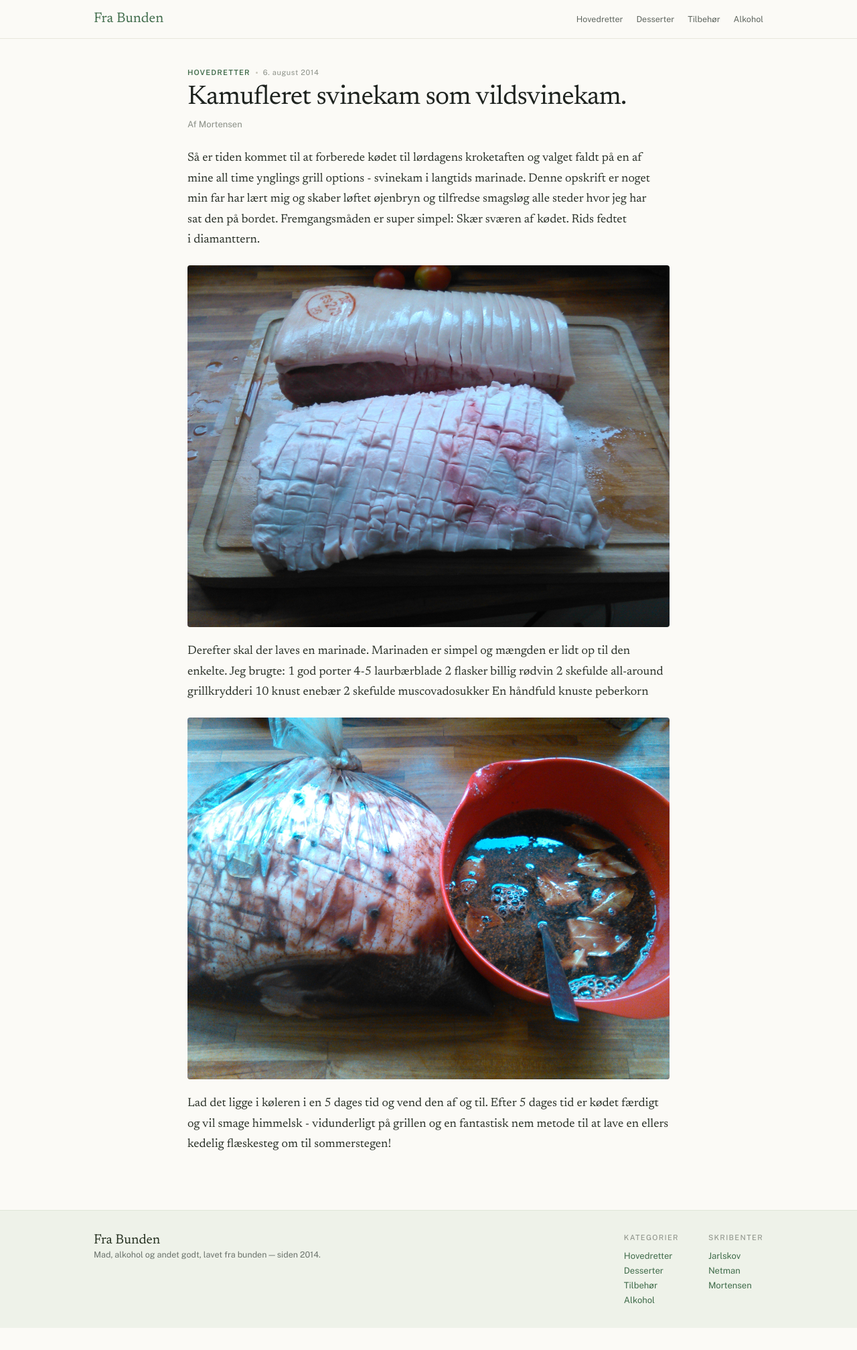
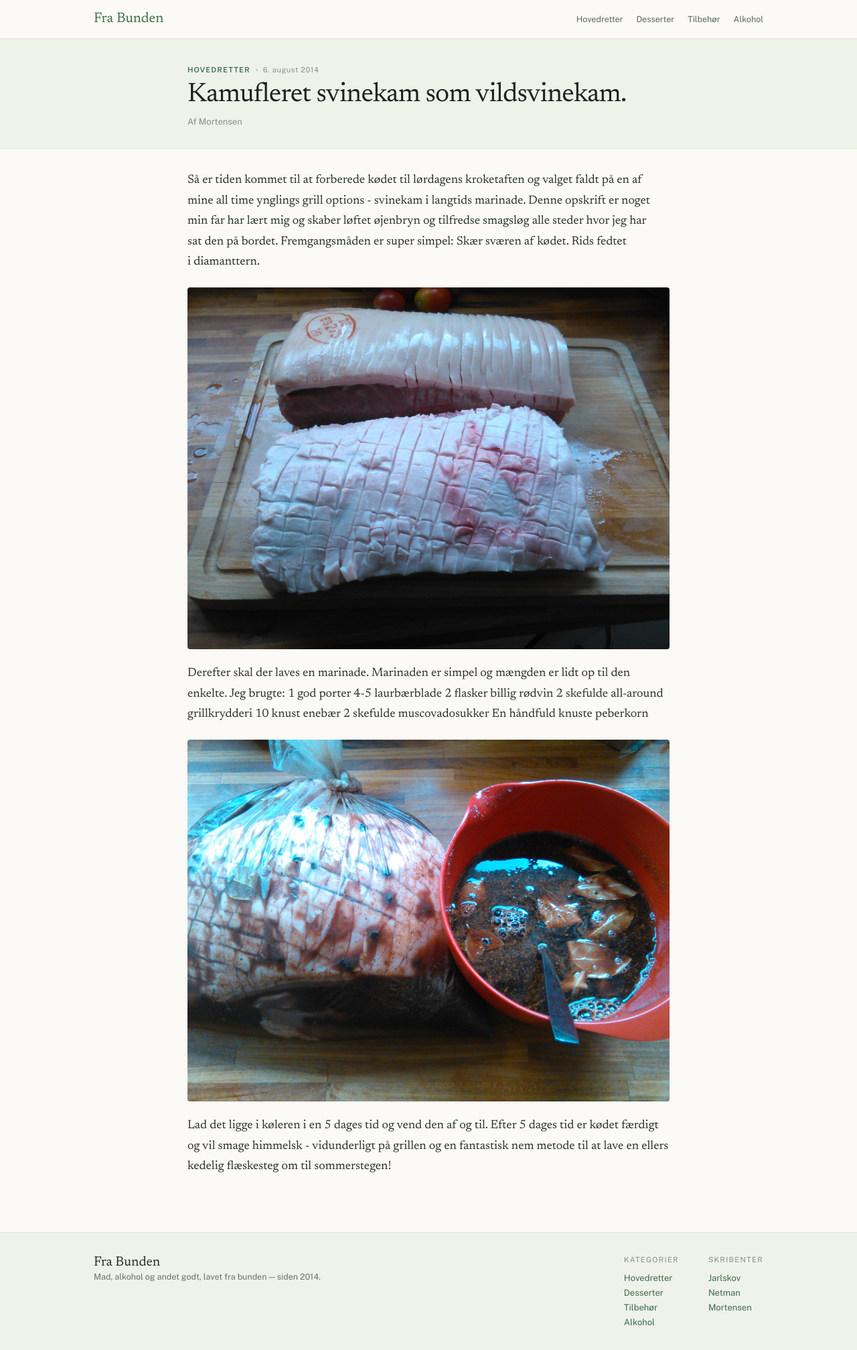
Before and after one commit to Jarlskov/frabunden-github, a Jekyll site: the page built from _posts/2014-08-06-kamufleret-svinekam-som-vildsvinekam.md, in a window 1280 px wide. Shown: the whole page at 67% size. Built offline with Jekyll 4.4.1, drawn with Linux system fonts in a browser that asks for light colours; before the commit the page ends 1982 px from its top, so only the background shows below that.

Commit message:
Center list pages and give post headers a green banner
Post/category listings weren't constrained to the same 1000px
container as the header/footer, so they stretched full-width on wide
screens while posts read as a narrow centered column. Also moves the
post title/kicker/byline into a full-bleed banner matching the
category archive page's green treatment, for visual consistency
between the two.

```diff
--- a/_layouts/post.html
+++ b/_layouts/post.html
@@ -1,7 +1,7 @@
 ---
 layout: default
 ---
-<article class="post-article">
+<div class="post-header-banner">
   <div class="post-header">
     <div class="post-kicker">
       <span class="category">{{ page.categories | join: " · " }}</span>
@@ -11,7 +11,9 @@ layout: default
     <h1 class="post-title">{{ page.title }}</h1>
     {% if page.author %}<div class="post-byline">Af {{ page.author }}</div>{% endif %}
   </div>
+</div>
 
+<article class="post-article">
   {% if page.thumbnail %}
   <div class="post-hero">
     <img src="{{ page.thumbnail | relative_url }}" alt="{{ page.title }}">
--- a/assets/css/style.css
+++ b/assets/css/style.css
@@ -187,6 +187,8 @@ ul, ol {
 .post-list {
   display: flex;
   flex-direction: column;
+  max-width: 1000px;
+  margin: 0 auto;
 }
 
 .post-list-item {
@@ -341,16 +343,22 @@ ul, ol {
 
 /* ---- article ---- */
 
-.post-article {
-  padding: 44px 24px 64px;
+.post-header-banner {
+  background: var(--bg-footer);
+  border-bottom: 1px solid var(--border-green);
+  padding: 40px 24px 32px;
 }
 
 .post-header {
   max-width: var(--content-max);
-  margin: 0 auto 28px;
+  margin: 0 auto;
   display: flex;
   flex-direction: column;
   gap: 10px;
+}
+
+.post-article {
+  padding: 32px 24px 64px;
 }
 
 .post-kicker {
```
